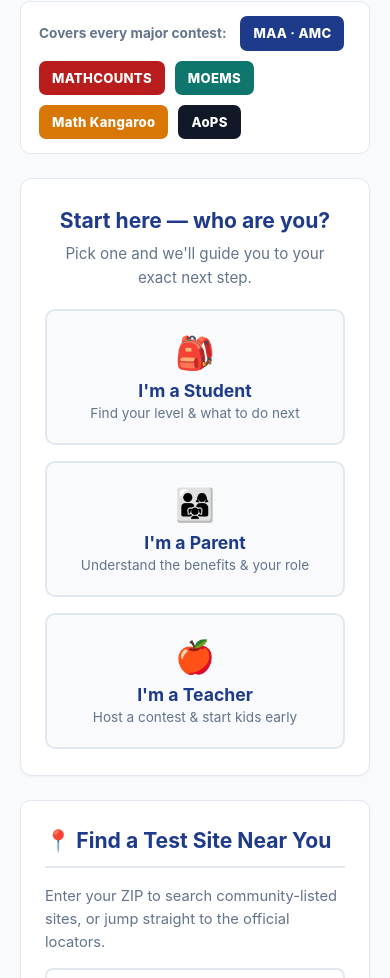
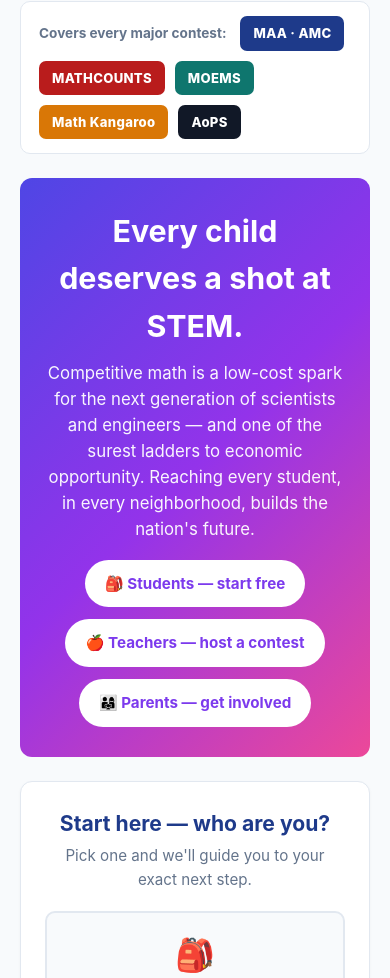
Before and after one commit to vineetagrwal/math-dance-pathway, a plain HTML site: page index.html in a window 390 px wide. Shown: the part 1592-2570 px from the top of the page. Drawn offline with Linux system fonts and the light colour scheme.

Commit message:
Add national call-to-action band (#11)
Compelling, scannable CTA framing competitive math as STEM nation-building
and economic mobility, with one action per audience. Closes #11

Co-Authored-By: Claude Opus 4.8 <noreply@anthropic.com>

```diff
--- a/index.html
+++ b/index.html
@@ -734,6 +734,14 @@
   .chat-quick button { background: #f0fdfa; border: 1px solid #99f6e4; color: #115e59; border-radius: 999px; padding: 7px 12px; font-size: 0.8rem; font-weight: 600; cursor: pointer; font-family: inherit; }
   .chat-quick button:hover { background: #ccfbf1; }
 
+  /* National CTA band */
+  .cta-band { background: linear-gradient(135deg,#4f46e5,#9333ea,#ec4899); color: #fff; border-radius: 12px; padding: 30px 26px; margin-bottom: 24px; text-align: center; }
+  .cta-band h2 { color: #fff; border: none; margin: 0 0 10px; font-size: 1.9rem; padding: 0; }
+  .cta-band p { max-width: 720px; margin: 0 auto 18px; font-size: 1.05rem; opacity: 0.95; }
+  .cta-band-actions { display: flex; flex-wrap: wrap; gap: 12px; justify-content: center; }
+  .cta-band-actions a { background: #fff; color: #7c3aed; text-decoration: none; font-weight: 700; padding: 12px 20px; border-radius: 999px; font-size: 0.95rem; }
+  .cta-band-actions a:hover { background: #f3e8ff; }
+
   /* Key links grid */
   .links-grid { display: grid; grid-template-columns: repeat(auto-fit, minmax(230px, 1fr)); gap: 18px; margin-top: 10px; }
   .links-col h3 { margin: 0 0 8px; color: var(--secondary); font-size: 1rem; }
@@ -793,6 +801,17 @@
     <span class="logo-badge mk">Math Kangaroo</span>
     <span class="logo-badge aops">AoPS</span>
   </div>
+
+  <!-- National Call to Action -->
+  <section class="cta-band" id="why-it-matters">
+    <h2>Every child deserves a shot at STEM.</h2>
+    <p>Competitive math is a low-cost spark for the next generation of scientists and engineers — and one of the surest ladders to economic opportunity. Reaching every student, in every neighborhood, builds the nation's future.</p>
+    <div class="cta-band-actions">
+      <a href="#mock-tests" data-action="cta-student">🎒 Students — start free</a>
+      <a href="#school-hosting" data-action="cta-teacher">🍎 Teachers — host a contest</a>
+      <a href="#start-here" data-action="cta-parent">👨‍👩‍👧 Parents — get involved</a>
+    </div>
+  </section>
 
   <!-- Audience Selector + Decision Trees -->
   <section class="audience" id="start-here" aria-label="Choose your path">
```
